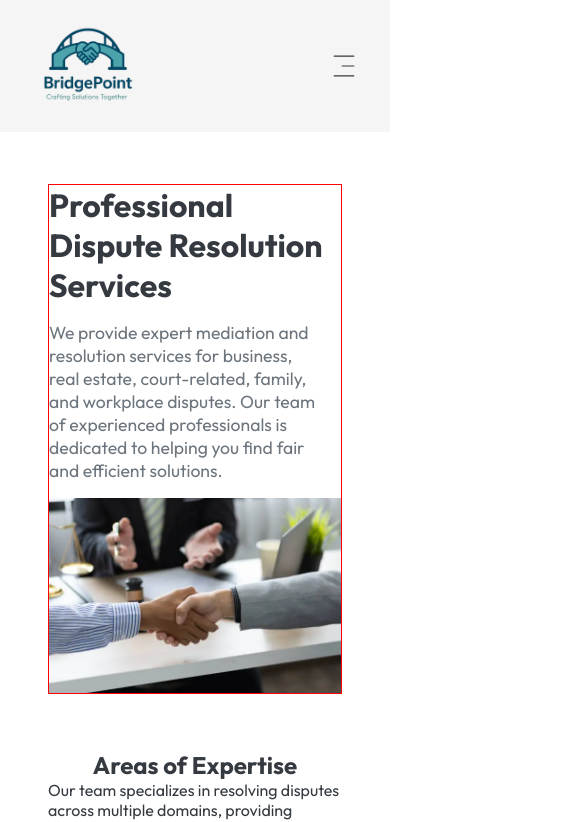
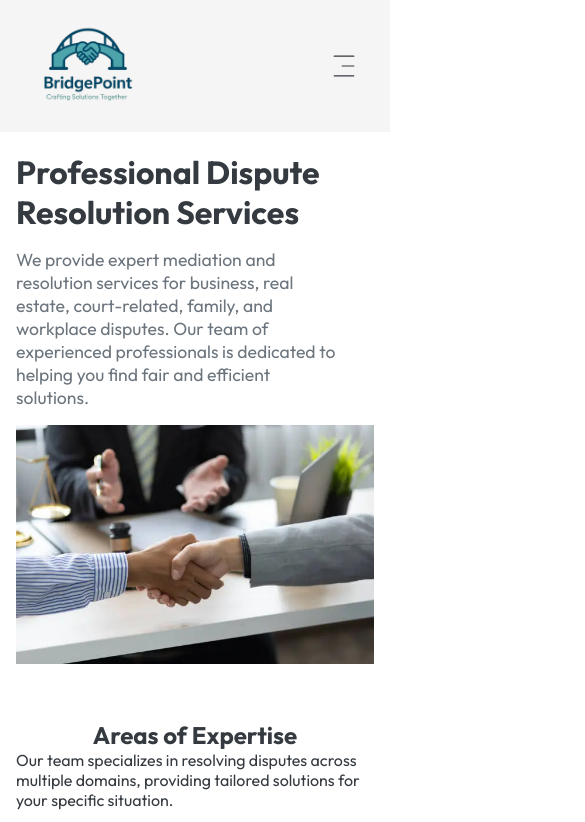
Before and after one commit to ozi-sadiq-kasai/bridge, a React (Vite) app: page / in a window 390 px wide. Shown: the top 822 px of the page, 585 px wide, since content can reach past the window. Built offline with nearby package versions, Linux system fonts and the light colour scheme.

Commit message:
home query

```diff
--- a/src/components/disputes/Disputes.css
+++ b/src/components/disputes/Disputes.css
@@ -21,7 +21,6 @@
   .disputes{
     flex-direction: column;
     justify-content: center;
-    border:1px solid red;
     width: 100%;
   }
   .disputes__text h1 {
--- a/src/pages/home/Home.css
+++ b/src/pages/home/Home.css
@@ -1,3 +1,10 @@
 .home {
   padding: 8rem 3rem;
 }
+
+
+@media screen and (max-width:768px){
+  .home{
+    padding: 6rem 1rem;
+  }
+}
```
